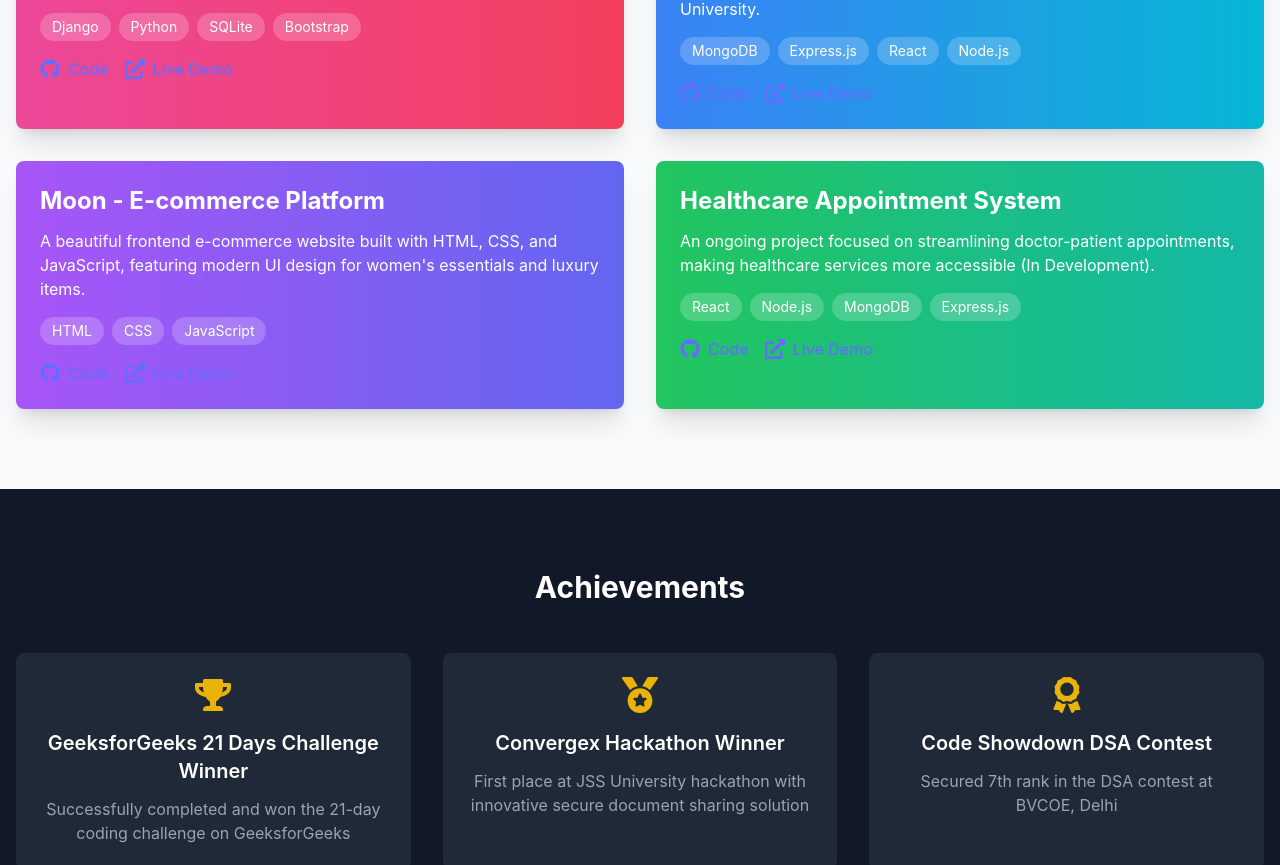
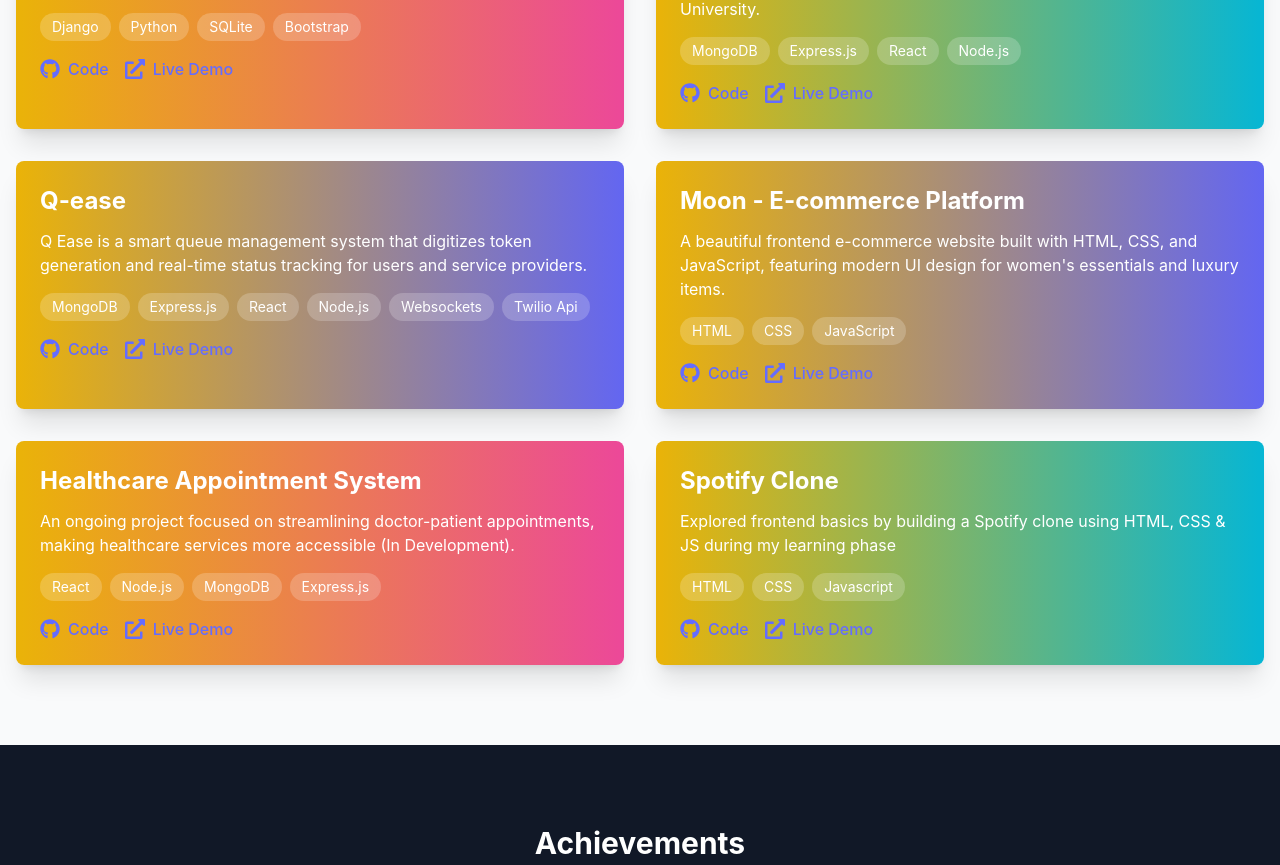
Before and after one commit to iamaparnaojha/myportfolio, a React (Vite) app: page / in a window 1280 px wide. Shown: the part 1764-2629 px from the top of the page. Built offline with nearby package versions, Linux system fonts and the light colour scheme.

Commit message:
added projects

```diff
--- a/src/components/Projects.jsx
+++ b/src/components/Projects.jsx
@@ -7,7 +7,7 @@
       title: "Artify - Social Media Platform",
       description: "A full-stack social media platform built using Django framework, enabling users to share and interact with content.",
       tech: ["Django", "Python", "SQLite", "Bootstrap"],
-      bgColor: "from-pink-500 to-rose-500",
+      bgColor: "from-yellow-500 to-pink-500",
       github: "https://github.com/iamaparnaojha/artify",
       demo: "https://artify-1.onrender.com/"
     },
@@ -15,15 +15,23 @@
       title: "Kawach - Secure Document Sharing",
       description: "A MERN stack-based secure document sharing platform developed during NCS Convergex hackathon. Won first place with team at JSS University.",
       tech: ["MongoDB", "Express.js", "React", "Node.js"],
-      bgColor: "from-blue-500 to-cyan-500",
+      bgColor: "from-yellow-500 to-cyan-500",
       github: "https://github.com/iamaparnaojha/kawach",
       demo: "https://kawach-git-main-sujal862s-projects.vercel.app/"
+    },
+    {
+      title: "Q-ease",
+      description: "Q Ease is a smart queue management system that digitizes token generation and real-time status tracking for users and service providers.",
+      tech: ["MongoDB", "Express.js", "React", "Node.js", "Websockets", "Twilio Api"],
+      bgColor: "from-yellow-500 to-indigo-500",
+      github: "https://github.com/iamaparnaojha/Q-ease",
+      demo: "https://github.com/iamaparnaojha/Q-ease"
     },
     {
       title: "Moon - E-commerce Platform",
       description: "A beautiful frontend e-commerce website built with HTML, CSS, and JavaScript, featuring modern UI design for women's essentials and luxury items.",
       tech: ["HTML", "CSS", "JavaScript"],
-      bgColor: "from-purple-500 to-indigo-500",
+      bgColor: "from-yellow-500 to-indigo-500",
       github: "https://github.com/iamaparnaojha/Moon",
       demo: "https://iamaparnaojha.github.io/Moon/"
     },
@@ -31,9 +39,17 @@
       title: "Healthcare Appointment System",
       description: "An ongoing project focused on streamlining doctor-patient appointments, making healthcare services more accessible (In Development).",
       tech: ["React", "Node.js", "MongoDB", "Express.js"],
-      bgColor: "from-green-500 to-teal-500",
+      bgColor: "from-yellow-500 to-pink-500",
       github: "https://github.com/iamaparnaojha/Healthcare",
       demo: "https://iamaparnaojha.github.io/Healthcare/"
+    },
+    {
+      title: "Spotify Clone",
+      description: "Explored frontend basics by building a Spotify clone using HTML, CSS & JS during my learning phase",
+      tech: ["HTML", "CSS", "Javascript"],
+      bgColor: "from-yellow-500 to-cyan-500",
+      github: "https://github.com/iamaparnaojha/spotify_clonegdsc",
+      demo: "https://iamaparnaojha.github.io/spotify_clonegdsc/"
     }
   ];
 
```
